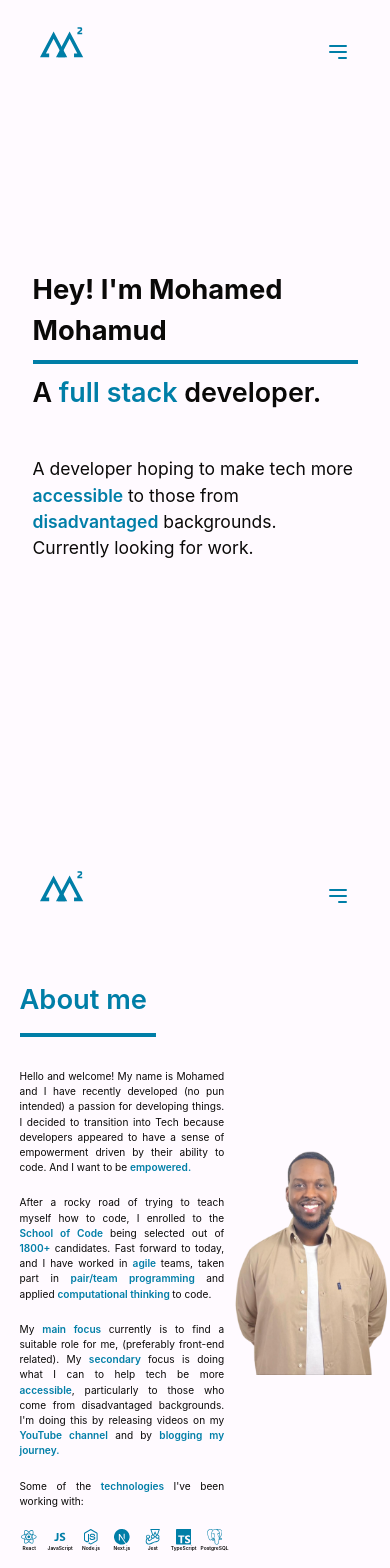
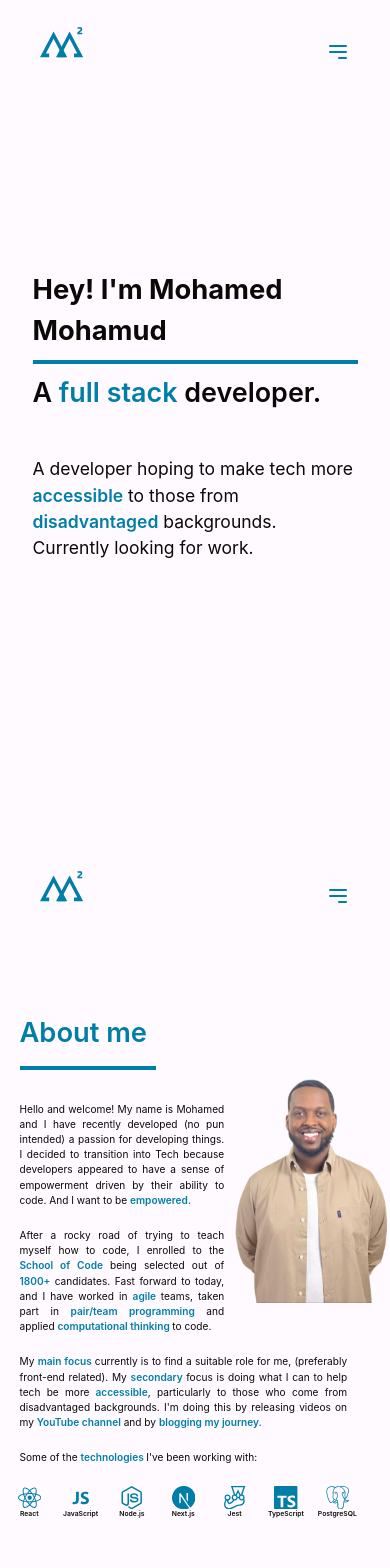
Before and after one commit to mmohamud92/portfolio, a Next.js app: page / in a window 390 px wide. Shown: the top 1568 px of the page. Built offline with nearby package versions, Linux system fonts and the light colour scheme.

Commit message:
changes to text and technologies

```diff
--- a/components/PageTwo/BodyTwo.js
+++ b/components/PageTwo/BodyTwo.js
@@ -13,8 +13,8 @@ import Technologies from "./Technologies";
 import Image from "next/image";
 function BodyTwo() {
       return (
-            <div className="flex items-center content-center justify-center h-auto overflow-hidden">
-                  <div className="flex w-9/12 overflow-hidden ">
+            <div className="flex items-center content-center justify-center h-auto lg:overflow-hidden">
+                  <div className="flex w-9/12 lg:overflow-hidden ">
                         <div className="flex h-auto md:pt-24">
                               <div className=" pl-[5vw] md:pl-0 ">
                                     <div className="pb-3 text-portblue text-[7vw] md:text-5xl font-semibold">
@@ -78,7 +78,7 @@ function BodyTwo() {
                                                 </p>
                                           </div>
                                           <div>
-                                                <p className="pb-5 ">
+                                                <p className="pb-5 w-[160%] sm:w-[100%]">
                                                       My{" "}
                                                       <span className="font-semibold text-portblue">
                                                             {" "}
@@ -126,7 +126,7 @@ function BodyTwo() {
                                                       </span>{" "}
                                                 </p>
                                           </div>
-                                          <div className="pb-5 ">
+                                          <div className="pb-5 w-[160%] sm:w-[100%]">
                                                 <p>
                                                       Some of the{" "}
                                                       <span className="font-semibold text-portblue">
@@ -136,7 +136,7 @@ function BodyTwo() {
                                                       I've been working with:
                                                 </p>
                                           </div>
-                                          <div className="flex justify-between">
+                                          <div className="flex justify-between w-[160%] ">
                                                 <Technologies
                                                       technology="React"
                                                       icon={<FaReact />}
@@ -173,7 +173,7 @@ function BodyTwo() {
 
                   <div className="flex items-center justify-center w-3/12 ">
                         <div className="flex justify-center">
-                              <div className=" lg:max-w-[100%] h-auto md:w-[21vw] w-[40vw] -translate-x-8">
+                              <div className=" lg:max-w-[100%] h-auto md:w-[21vw] w-[40vw] -translate-x-8 -translate-y-[4.5rem] lg:translate-y-0">
                                     <Image src={Selfie} />
                               </div>
                         </div>
--- a/components/PageTwo/Technologies.js
+++ b/components/PageTwo/Technologies.js
@@ -1,10 +1,10 @@
 const Technologies = ({ icon, technology, font }) => {
       return (
             <div className="flex flex-col items-center w-[5vw] md:w-20 ">
-                  <div className="flex items-center justify-center  md:w-16 md:h-16 rounded-2xl text-[4vw] md:text-[2.83rem] text-portblue">
+                  <div className="flex items-center justify-center  md:w-16 md:h-16 rounded-2xl text-[6vw] sm:text-[5vw] text-portblue">
                         <div className="">{icon}</div>
                   </div>
-                  <div className="flex items-center justify-center text-[1.25vw] font-semibold md:text-sm text-portblack">
+                  <div className="flex items-center justify-center text-[1.75vw] font-semibold sm:text-[1.5vw] text-portblack">
                         {technology}
                   </div>
             </div>
```
